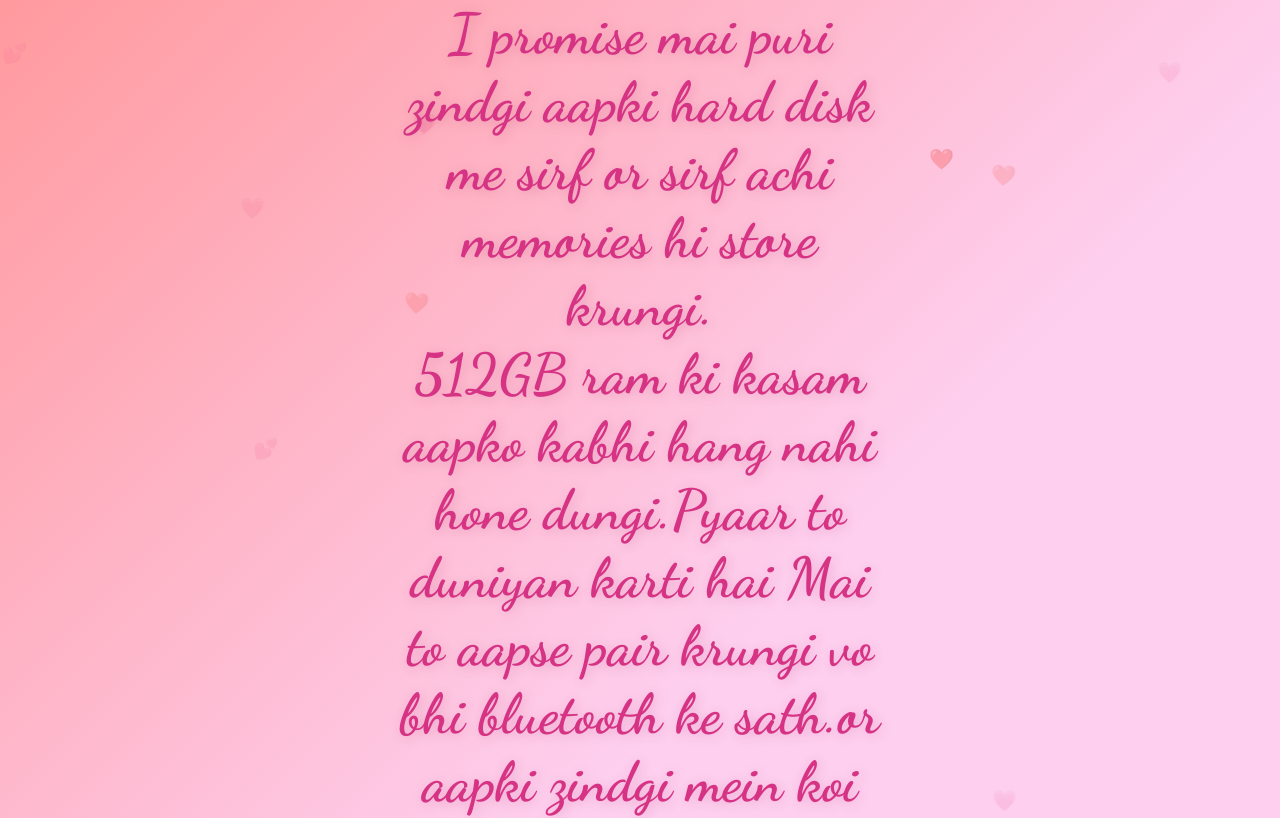
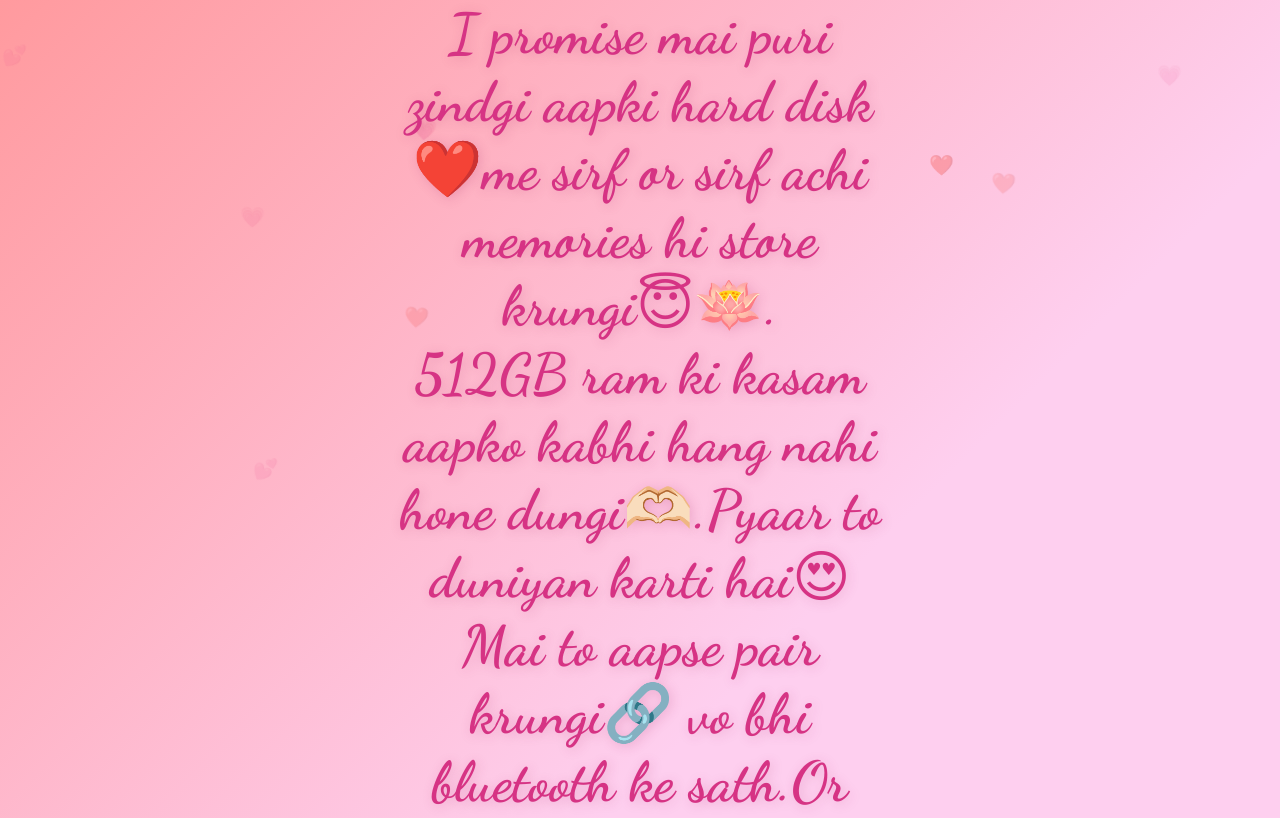
Before and after one commit to Coder-nandni/Minni_surprise_for_you, a plain HTML site: page last.html in a window 1280 px wide. Shown: the top 818 px of the page. Drawn offline with Linux system fonts and the light colour scheme.

Commit message:
Update last.html

```diff
--- a/last.html
+++ b/last.html
@@ -303,7 +303,7 @@
 
     <!-- Main container -->
     <div class="container">
-        <h1 class="title"> I promise mai puri zindgi aapki hard disk me sirf or sirf achi memories hi store krungi.<br>512GB ram ki kasam aapko kabhi hang nahi hone dungi.Pyaar to duniyan karti hai Mai to aapse pair krungi vo bhi bluetooth ke sath.or aapki zindgi mein koi bhi musibat aa jaye usko mere pyaar ke antivirus se guzarna pdega 💍💘 💖</h1>
+        <h1 class="title">  I promise mai puri zindgi aapki hard disk❤️me sirf or sirf achi memories hi store krungi😇🪷.<br>512GB ram ki kasam aapko kabhi hang nahi hone dungi🫶🏻.Pyaar to duniyan karti hai😍Mai to aapse pair krungi🔗 vo bhi bluetooth ke sath.Or aapki zindgi mein koi bhi musibat aa jaye usko mere pyaar ke antivirus se guzarna pdega 💍💘 💖</h1>
 
         <div class="popup" id="popup">
             <div class="question">
@@ -486,4 +486,5 @@ document.body.addEventListener("click", startMusic, { once: true });
 document.body.addEventListener("touchstart", startMusic, { once: true });
     </script>
 </body>
+
 </html>
```
